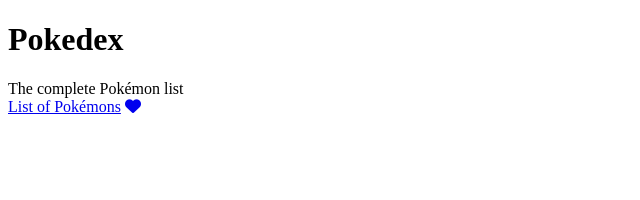
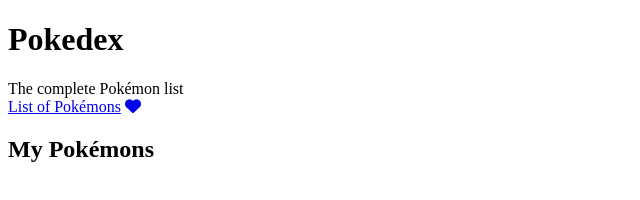
Before and after one commit to mireiarull/202209-Pokedex, a website with bundled scripts: page public/favoritePokemons.html in a window 1280 px wide. Shown: the whole page, without its empty margins (0-640 px from the left). Built offline with nearby package versions, Linux system fonts and the light colour scheme; no server answers.

Commit message:
Add desktop version body styles

```diff
--- a/src/sass/components/_pokemonList.scss
+++ b/src/sass/components/_pokemonList.scss
@@ -16,9 +16,27 @@
 
   .pokemon-list {
     display: flex;
+    justify-content: center;
     flex-flow: row wrap;
     @media only screen and (min-width: 650px) {
       flex-flow: row wrap;
+      max-width: 70vw;
     }
   }
 }
+
+.fav-pokemon-list-container {
+  display: flex;
+  justify-content: center;
+  padding: 10px;
+}
+
+.fav-pokemon-list {
+  display: flex;
+  flex-flow: row wrap;
+  justify-content: center;
+
+  i {
+    display: none;
+  }
+}
--- a/src/ts/components/PokemonCard/PokemonCard.ts
+++ b/src/ts/components/PokemonCard/PokemonCard.ts
@@ -37,6 +37,9 @@
     favoriteButton.addEventListener("click", async () => {
       await storePokemonInApi(this.pokemon);
       favoriteButton.disabled = true;
+      const icon = this.domElement.querySelector("i");
+      icon.classList.remove("fa-regular");
+      icon.classList.add("fa-solid");
     });
   }
 }
--- a/src/ts/indexFavorites.ts
+++ b/src/ts/indexFavorites.ts
@@ -1,3 +1,4 @@
+import Component from "./components/Component/Component.js";
 import Header from "./components/Header/Header.js";
 import printFavoritePokemonCards from "./utils/printFavoritePokemonCards.js";
 
@@ -10,4 +11,32 @@
 );
 header.render();
 
-await printFavoritePokemonCards(favoriteRoot as HTMLElement);
+const main = new Component(
+  favoriteRoot as HTMLElement,
+  "main-container",
+  "main"
+);
+
+main.render();
+const mainSection = document.querySelector("main");
+
+const favoritePokemonListContainer = new Component(
+  mainSection,
+  "fav-pokemon-list-container",
+  "div"
+);
+favoritePokemonListContainer.render();
+
+const pokemonListContainer = document.querySelector(
+  ".fav-pokemon-list-container"
+);
+pokemonListContainer.innerHTML = "<h2>My Pokémons</h2>";
+
+const favoritePokemonList = new Component(
+  mainSection,
+  "fav-pokemon-list",
+  "ol"
+);
+favoritePokemonList.render();
+const pokemonList = document.querySelector("ol");
+await printFavoritePokemonCards(pokemonList);
--- a/src/ts/utils/fetchPokemonList.ts
+++ b/src/ts/utils/fetchPokemonList.ts
@@ -1,7 +1,7 @@
 import type { PokemonDataList } from "./types.js";
 
 const fetchPokemonList = async (offset: number) => {
-  const path = `?offset=${offset}&limit=10`;
+  const path = `?offset=${offset}&limit=20`;
   const apiUrl = `https://pokeapi.co/api/v2/pokemon/${path}`;
   const response = await fetch(apiUrl);
 
```
Also changed, not shown: src/sass/components/_header.scss (+8 -0 lines), src/sass/components/_pokemonCard.scss (+6 -3 lines), src/ts/components/PokemonList/PokemonList.ts (+4 -4 lines).
